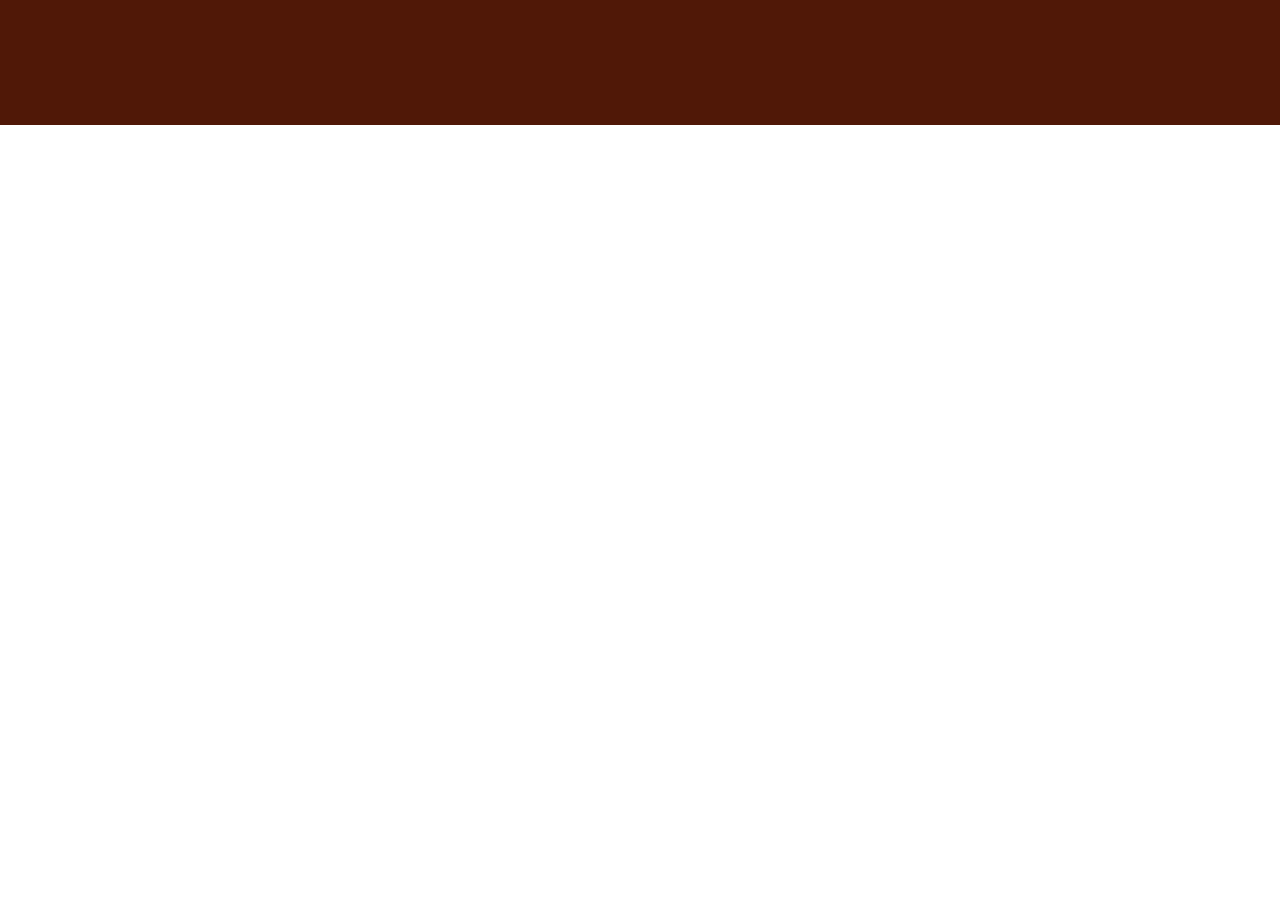
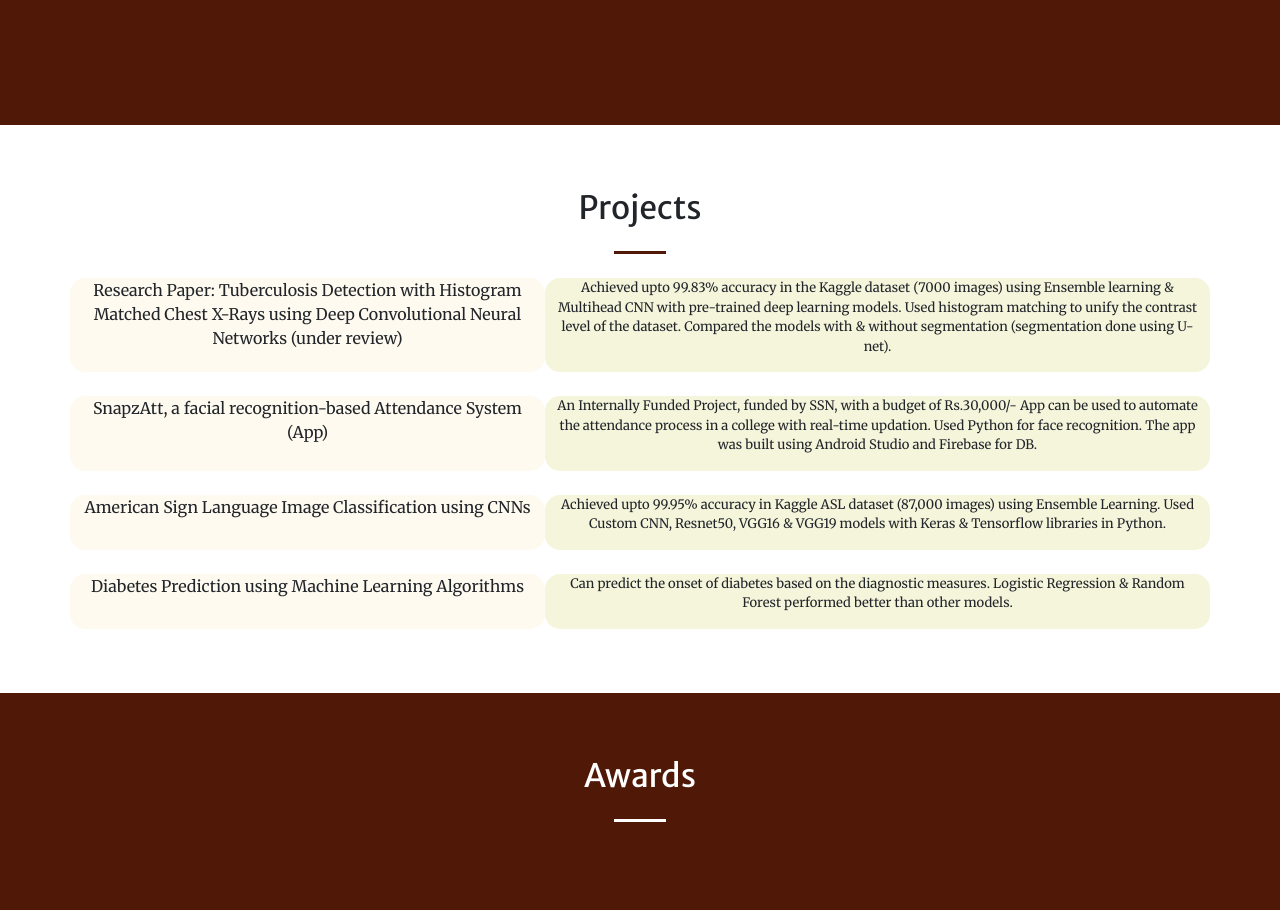
Before and after one commit to klaadhithya/klaadhithya.github.io, a plain HTML site: page index.html in a window 1280 px wide. Shown: the part 2172-3082 px from the top of the page. Before the commit the page ends 2553 px from the top, so only its background shows below. Drawn offline with nearby package versions, Linux system fonts and the light colour scheme; some packages are replaced by stand-ins of ours; a script that the page names is missing.

Commit message:
Added Projects, Minor changes in About section

```diff
--- a/index.html
+++ b/index.html
@@ -65,9 +65,9 @@
                             impact on the society. I enjoy collecting, organizing and analyzing data, working in
                             groups and brainstorming project strategies.</p>
                     </div>
-                    <div class="col-lg-8" style="float:right;width:40%;">
+                    <div class="col-lg-8 text-center" style="float:right;width:40%;">
                         <center>
-                            <img src='assets/img/photo1.jpg' width="200" height="200">
+                            <img src='assets/img/photo1.jpg' class="rounded-circle" width="50%" height="50%">
                         </center>
                     </div>
                 </div>
@@ -158,14 +158,72 @@
         </section>
 
         <!-- Projects-->
-        <section class="page-section" id="projects">
+        <section class="page-section" id="projects" style="padding: 4rem;">
+            <h2 class="text-center mt-0">Projects</h2>
+            <hr class="divider" />
+            <div class="container text-center">
+                <div class="row">
+                    <div class="col" style="background-color:floralwhite;border-radius: 15px;">
+                        <p>Research Paper: Tuberculosis Detection with Histogram Matched Chest X-Rays using Deep Convolutional Neural Networks (under review)</p>
+                    </div>
+                    <div class="col-7" style="background-color:beige;font-size: small; border-radius: 15px;">
+                        <p>Achieved upto 99.83% accuracy in the Kaggle dataset (7000 images) using
+                            Ensemble learning & Multihead CNN with pre-trained deep learning models. Used
+                            histogram matching to unify the contrast level of the dataset. Compared the models
+                            with & without segmentation (segmentation done using U-net).</p>
+                    </div>
+                </div>
 
+                <br>
+                <div class="row">
+                    <div class="col" style="background-color:floralwhite;border-radius: 15px;">
+                        <p>SnapzAtt, a facial recognition-based Attendance System (App)</p>
+                    </div>
+                    <div class="col-7" style="background-color:beige;font-size: small; border-radius: 15px;">
+                        <p>An Internally Funded Project, funded by SSN, with a budget of Rs.30,000/-
+                            App can be used to automate the attendance process in a college with real-time
+                            updation. Used Python for face recognition. The app was built using Android
+                            Studio and Firebase for DB.</p>
+                    </div>
+                </div>
+
+                <br>
+                <div class="row">
+                    <div class="col" style="background-color:floralwhite;border-radius: 15px;">
+                        <p>American Sign Language Image Classification using CNNs
+                        </p>
+                    </div>
+                    <div class="col-7" style="background-color:beige;font-size: small; border-radius: 15px;">
+                        <p>Achieved upto 99.95% accuracy in Kaggle ASL dataset (87,000 images) using
+                            Ensemble Learning. Used Custom CNN, Resnet50, VGG16 & VGG19 models with
+                            Keras & Tensorflow libraries in Python.</p>
+                    </div>
+                </div>
+
+                <br>
+                <div class="row">
+                    <div class="col" style="background-color:floralwhite;border-radius: 15px;">
+                        <p>Diabetes Prediction using Machine Learning Algorithms
+                        </p>
+                    </div>
+                    <div class="col-7" style="background-color:beige;font-size: small; border-radius: 15px;">
+                        <p>Can predict the onset of diabetes based on the diagnostic measures. Logistic
+                            Regression & Random Forest performed better than other models.</p>
+                    </div>
+                </div>
+            </div>
         </section>
 
         <!-- Awards-->
-        <div id="awards">
+        <section class="page-section bg-primary" id="awards" style="padding: 4rem;">
+            <div>
+                <h2 class="text-center text-white mt-0">Awards</h2>
+                <hr class="divider divider-light"/>
+                <div class="container text-center">
 
-        </div>
+                </div>
+            </div>
+        </section>
 
 
         <!-- Bootstrap core JS-->
```
Also changed, not shown: css/styles.css.
